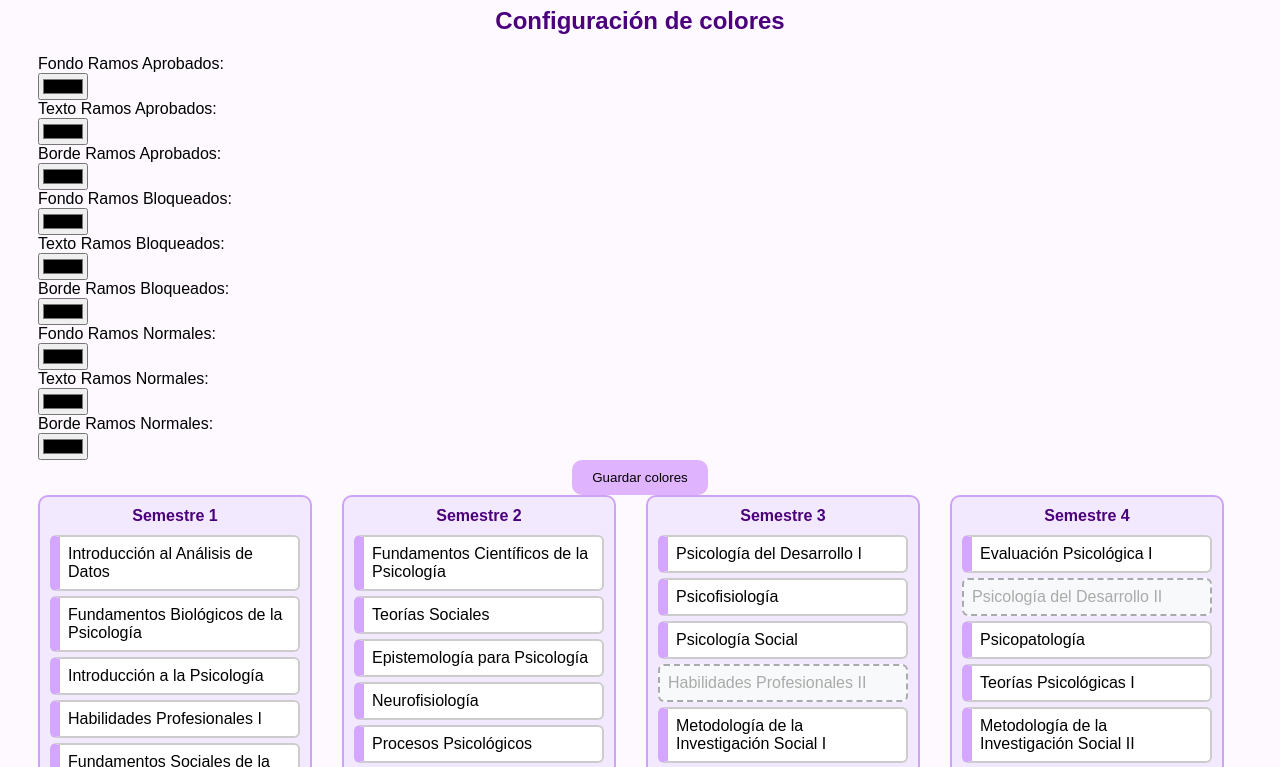
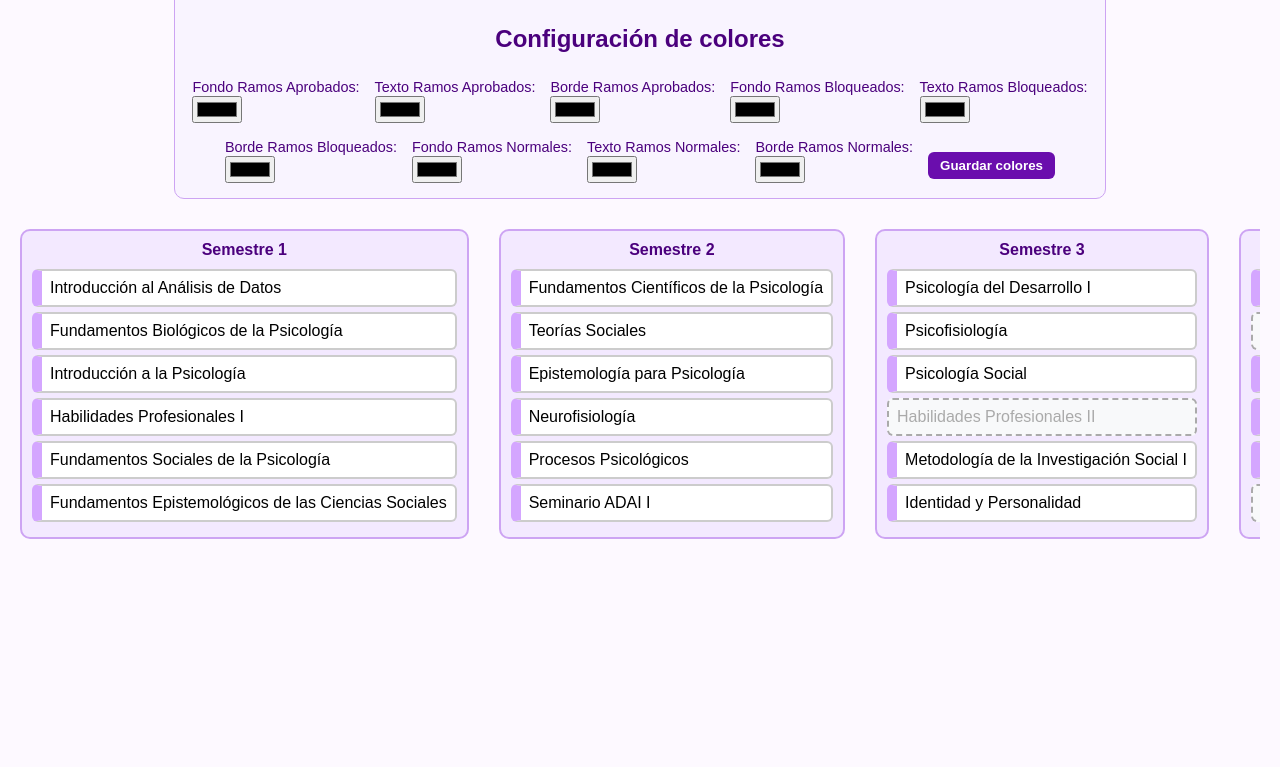
Before and after one commit to monserrat2006/ramos-malla-udla-, a plain HTML site: page index.html in a window 1280 px wide. Shown: the part 111-878 px from the top of the page. After the commit the page ends 800 px from the top, so only its background shows below. Drawn offline with Linux system fonts and the light colour scheme.

Commit message:
Update estilos.css

```diff
--- a/estilos.css
+++ b/estilos.css
@@ -1,36 +1,78 @@
 body {
   font-family: Arial, sans-serif;
   background: #fdf9ff;
-  padding: 30px;
+  padding: 20px;
+  margin: 0;
 }
 h1 {
   text-align: center;
   color: #6a0dad;
 }
-h2 {
+.color-config {
+  max-width: 900px;
+  margin: 0 auto 30px auto;
+  display: flex;
+  flex-wrap: wrap;
+  gap: 15px;
+  justify-content: center;
+  align-items: center;
+  border: 1px solid #cda4f3;
+  padding: 15px;
+  border-radius: 10px;
+  background: #f9f4ff;
+}
+.color-config h2 {
+  width: 100%;
   text-align: center;
   color: #4b007d;
+  margin-bottom: 10px;
 }
+.color-config div {
+  min-width: 150px;
+}
+.color-config label {
+  font-size: 0.9rem;
+  color: #4b007d;
+}
+#guardarColores {
+  cursor: pointer;
+  padding: 6px 12px;
+  border: none;
+  background: #6a0dad;
+  color: white;
+  font-weight: bold;
+  border-radius: 6px;
+  margin-top: 10px;
+  flex-shrink: 0;
+}
+#guardarColores:hover {
+  background: #7e23e0;
+}
+
 .contenedor-malla {
   display: flex;
-  flex-direction: row;
+  flex-wrap: nowrap;
   overflow-x: auto;
   gap: 30px;
-  padding-bottom: 30px;
+  padding-bottom: 20px;
 }
+
 .semestre {
   min-width: 250px;
   background: #f3e9ff;
   border: 2px solid #cda4f3;
   padding: 10px;
   border-radius: 10px;
+  flex-shrink: 0;
 }
+
 .titulo-semestre {
   font-weight: bold;
   color: #4b007d;
   margin-bottom: 10px;
   text-align: center;
 }
+
 .ramo {
   background: white;
   border: 2px solid #ccc;
@@ -39,28 +81,42 @@ h2 {
   padding: 8px;
   margin: 5px 0;
   cursor: pointer;
-  transition: 0.3s;
+  transition: background-color 0.3s, color 0.3s, border-color 0.3s;
 }
+
 .ramo:hover {
   background: #f0e5ff;
 }
+
+/* Colores dinámicos */
 .aprobado {
-  background: #ffd6ec !important;
+  background: var(--aprobado-bg, #ffd6ec);
+  color: var(--aprobado-color, #000);
   text-decoration: line-through;
-  border-color: #ff69b4;
+  border-color: var(--aprobado-border, #ff69b4);
 }
+
 .bloqueado {
-  background: #f8f9fa;
-  border: 2px dashed #aaa;
-  color: #aaa;
+  background: var(--bloqueado-bg, #f8f9fa);
+  border: 2px dashed var(--bloqueado-border, #aaa);
+  color: var(--bloqueado-color, #aaa);
   cursor: not-allowed;
 }
-button {
-  padding: 10px 20px;
-  border-radius: 10px;
-  background: #e0b3ff;
-  border: none;
-  cursor: pointer;
-  display: block;
-  margin: 0 auto;
+
+.ramo.normal {
+  background: var(--normal-bg, white);
+  color: var(--normal-color, black);
+  border-color: var(--normal-border, #ccc);
 }
+
+@media (max-width: 768px) {
+  .contenedor-malla {
+    flex-wrap: wrap;
+    justify-content: center;
+    overflow-x: visible;
+  }
+  .semestre {
+    min-width: 90%;
+    max-width: 400px;
+  }
+}
```
